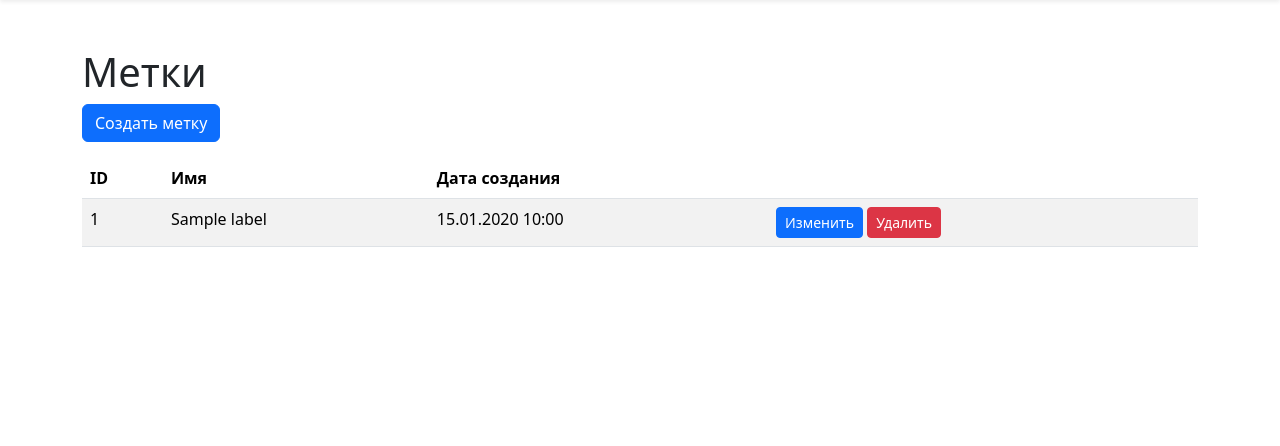
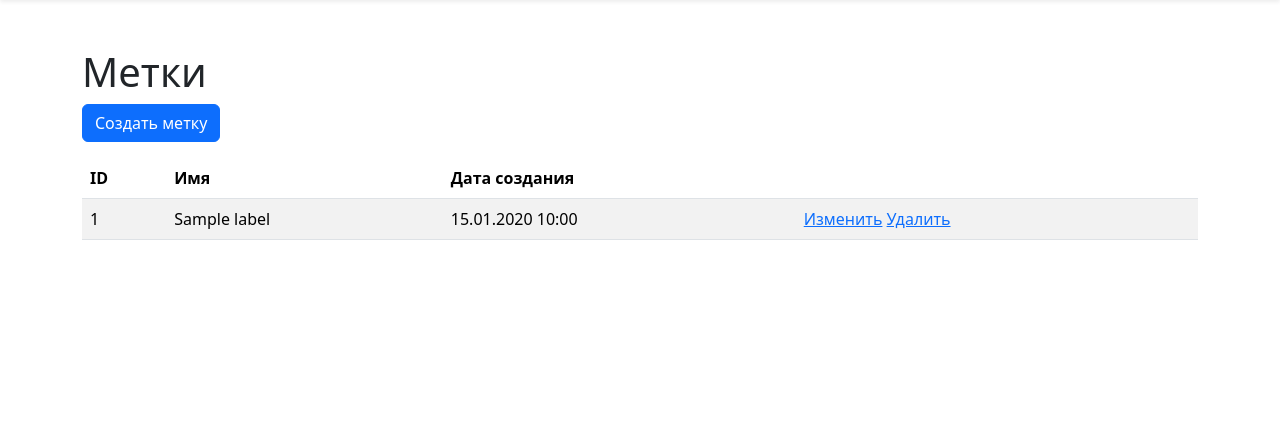
Before and after one commit to godofwar007/python-project-52, a Django app: page /labels/ in a window 1280 px wide. Shown: the part 56-502 px from the top of the page. Run offline with Django 5.2, Linux system fonts and the light colour scheme; a user stored in the database is signed in; tables that the repository leaves empty hold one stand-in row (values such as "Sample post"); some libraries are stand-ins or nearby versions.

Commit message:
try pass Hexlet check

```diff
--- a/task_manager/templates/labels/labels.html
+++ b/task_manager/templates/labels/labels.html
@@ -24,8 +24,8 @@
             <td>{{ label.name }}</td>
             <td>{{ label.created_at|date:"d.m.Y H:i" }}</td>
             <td>
-                <a href="{% url 'label_update' label.id %}" class="btn btn-primary btn-sm">Изменить</a>
-                <a href="{% url 'label_delete' label.id %}" class="btn btn-danger btn-sm">Удалить</a>
+                <a href="{% url 'label_update' label.id %}">Изменить</a>
+                <a href="{% url 'label_delete' label.id %}">Удалить</a>
             </td>
         </tr>
         {% endfor %}
--- a/task_manager/templates/labels/update.html
+++ b/task_manager/templates/labels/update.html
@@ -4,11 +4,11 @@
 {% block title %}Обновить метку{% endblock %}
 
 {% block content %}
-<h1>Обновить метку</h1>
+<h1>Изменение метки</h1>
 
 <form method="post">
     {% csrf_token %}
     {% bootstrap_form form %}
-    <button type="submit" class="btn btn-primary">Обновить</button>
+    <input class="btn btn-primary" type="submit" value="Изменить">
 </form>
 {% endblock %}
--- a/task_manager/templates/statuses/update.html
+++ b/task_manager/templates/statuses/update.html
@@ -9,6 +9,6 @@
 <form method="post">
     {% csrf_token %}
     {% bootstrap_form form %}
-    <button type="submit" class="btn btn-primary">Изменить</button>
+    <input class="btn btn-primary" type="submit" value="Изменить">
 </form>
 {% endblock %}
```
